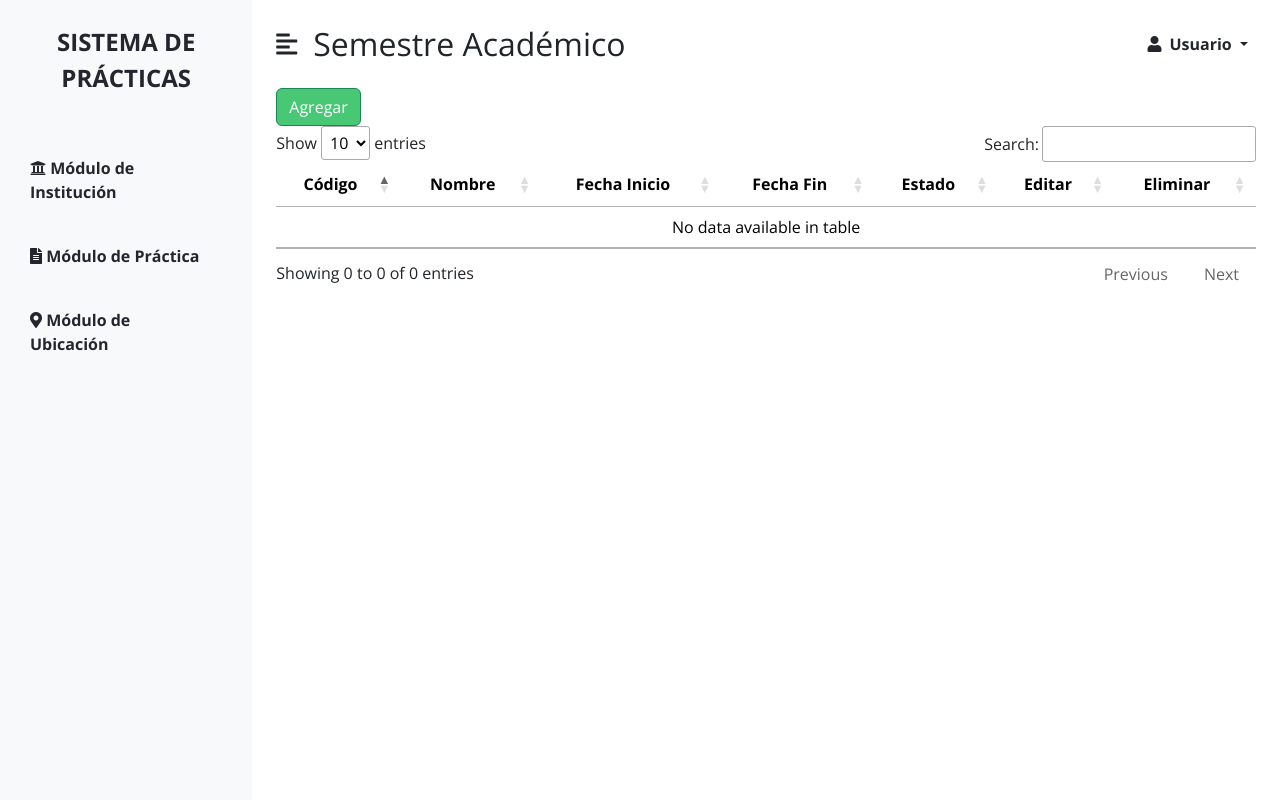
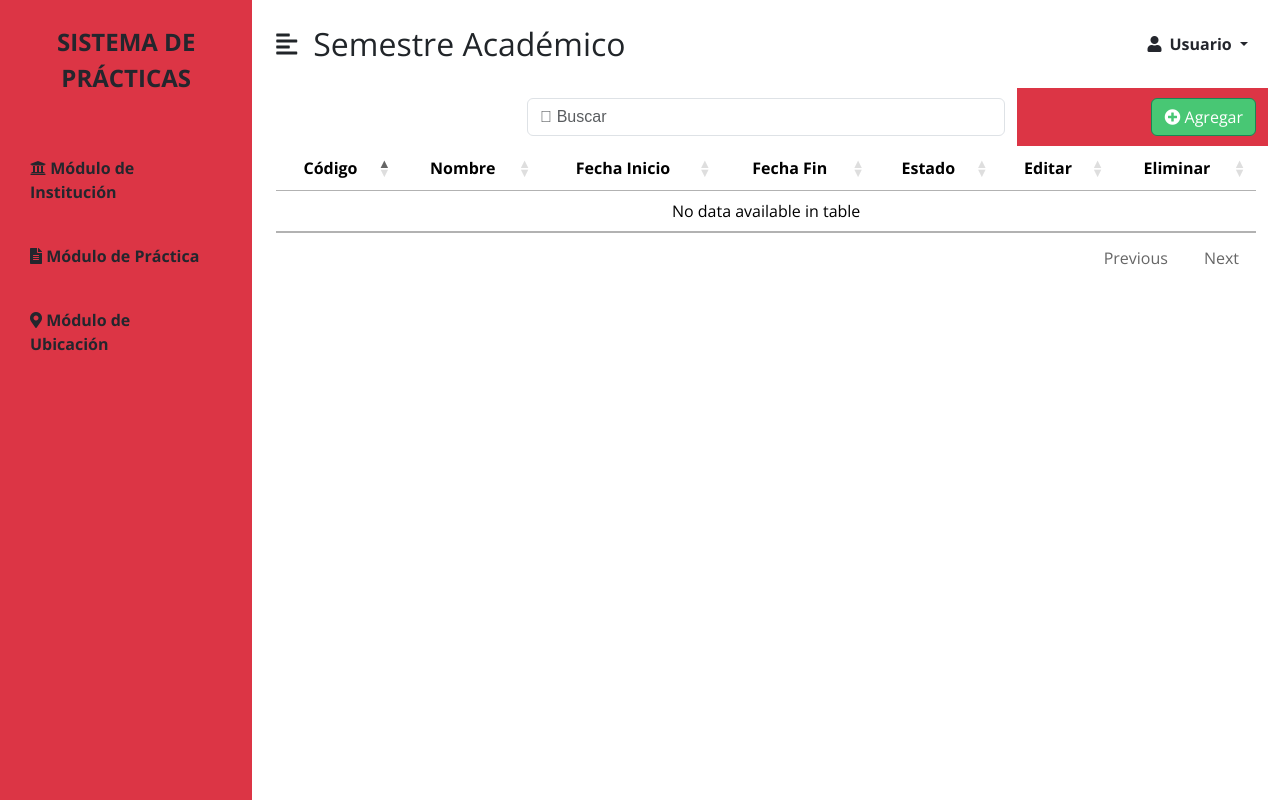
Before and after one commit to AngelAld/proyecto_calidad, a Flask app: page /semestres in a window 1280 px wide. Run offline with Flask 3, Linux system fonts and the light colour scheme; data that the repository does not hold is empty; some libraries are stand-ins or nearby versions.

Commit message:
Busqueda

```diff
--- a/capaPresentacion/static/css/style.css
+++ b/capaPresentacion/static/css/style.css
@@ -2,10 +2,23 @@ body {
     font-family: 'Open Sans', sans-serif;
 }
 
+#searchbar {
+    font-family: Arial, FontAwesome
+}
+
+.pagination {
+    padding-top: 10px;
+}
+
+.above-table {
+    padding-top: 10px;
+    padding-bottom: 10px;
+}
+
 .flotante {
     position: fixed;
-    bottom: 7%;
-    left: 15%;
+    bottom: 5%;
+    right: 3%;
     border-radius: 50px;
     width: 55px;
     height: 55px;
@@ -83,19 +96,24 @@ body {
 @media (min-width: 960px) {
     #sidebar-wrapper {
         margin-left: 0;
+
     }
 
     #page-content-wrapper {
         min-width: 0;
         width: 100%;
+
     }
 
     #wrapper.toggled #sidebar-wrapper {
         margin-left: -15rem;
     }
+
+    .navbar {
+        background-color: #DC3545;
+    }
 }
 
 .btn-success {
     background-color: #48C774;
-    /* Aquí puedes cambiar el color a tu preferencia */
 }
--- a/capaPresentacion/static/js/sidebar.js
+++ b/capaPresentacion/static/js/sidebar.js
@@ -5,17 +5,17 @@ toggleButton.onclick = function () {
     el.classList.toggle("toggled");
 };
 
+// Esto Causa problemas
+// sidebar.addEventListener("mouseover", function () {
+//     if (el.classList.contains("toggled")) {
+//         el.classList.toggle("toggler");
+//         el.classList.toggle("toggled");
+//     }
+// });
 
-sidebar.addEventListener("mouseover", function () {
-    if (el.classList.contains("toggled")) {
-        el.classList.toggle("toggler");
-        el.classList.toggle("toggled");
-    }
-});
-
-sidebar.addEventListener("mouseout", function () {
-    if (el.classList.contains("toggler")) {
-        el.classList.toggle("toggler");
-        el.classList.toggle("toggled");
-    }
-});
+// sidebar.addEventListener("mouseout", function () {
+//     if (el.classList.contains("toggler")) {
+//         el.classList.toggle("toggler");
+//         el.classList.toggle("toggled");
+//     }
+// });
--- a/templates/maestra/scripts.html
+++ b/templates/maestra/scripts.html
@@ -12,5 +12,10 @@
             [10, 25, 50, -1],
             [10, 25, 50, 'All'],
         ],
+        dom: 'tp',
+    });
+
+    $('#searchbar').on('keyup', function () {
+        table.search(this.value).draw();
     });
 </script>
--- a/templates/maestra/sidebar.html
+++ b/templates/maestra/sidebar.html
@@ -1,17 +1,18 @@
-<div class="bg-light" id="sidebar-wrapper">
-  <div class="sidebar-heading text-center py-4 second-text fs-4 fw-bold text-uppercase">
+<div class="bg-danger" id="sidebar-wrapper">
+  <div class="sidebar-heading text-center py-4 second-text fs-4 fw-bolder text-uppercase">
     <a class="second-text" href="{{url_for('inicio')}}">Sistema de Prácticas</a>
   </div>
   <div class="list-group list-group-flush my-3">
     <a href="#moduloInstitucion" data-bs-toggle="collapse" aria-expanded="false"
-      class="list-group-item list-group-item-action bg-transparent second-text fw-bold"><i
+      class="list-group-item list-group-item-action bg-transparent second-text fw-bolder"><i
         class="fas fa-university"></i>
       <span class="d-none d-sm-inline">Módulo de Institución</span></a>
     <ul class="collapse list-unstyled" id="moduloInstitucion">
       <li><a class="list-group-item list-group-item-action bg-transparent second-text" href="#">Facultad</a></li>
       <li><a class="list-group-item list-group-item-action bg-transparent second-text" href="#">Escuela Profesional</a>
       </li>
-      <li><a class="list-group-item list-group-item-action bg-transparent second-text" href="#">Plan de estudio</a></li>
+      <li><a class="list-group-item list-group-item-action bg-transparent second-text" href="#">Plan de estudio</a>
+      </li>
       <li><a class="list-group-item list-group-item-action bg-transparent second-text" href="#">Línea de desarrollo</a>
       </li>
       <li><a class="list-group-item list-group-item-action bg-transparent second-text"
@@ -22,7 +23,8 @@
       </li>
     </ul>
     <a href="#moduloPractica" data-bs-toggle="collapse" aria-expanded="false"
-      class="list-group-item list-group-item-action bg-transparent second-text fw-bold"><i class="fas fa-file-alt"></i>
+      class="list-group-item list-group-item-action bg-transparent second-text fw-bolder"><i
+        class="fas fa-file-alt"></i>
       <span class="d-none d-sm-inline">Módulo de Práctica</span></a>
     <ul class="collapse list-unstyled" id="moduloPractica">
       <li><a class="list-group-item list-group-item-action bg-transparent second-text" href="#">Práctica</a></li>
@@ -43,7 +45,7 @@
       </li>
     </ul>
     <a href="#moduloUbicacion" data-bs-toggle="collapse" aria-expanded="false"
-      class="list-group-item list-group-item-action bg-transparent second-text fw-bold"><i
+      class="list-group-item list-group-item-action bg-transparent second-text fw-bolder"><i
         class="fas fa-map-marker-alt"></i>
       <span class="d-none d-sm-inline">Módulo de Ubicación</span></a>
     <ul class="collapse list-unstyled" id="moduloUbicacion">
--- a/templates/semestre/semestres.html
+++ b/templates/semestre/semestres.html
@@ -5,7 +5,18 @@
 <section class="section">
   <div class="columns">
     <div class="col">
-      <a href="{{url_for('formulario_agregar_semestre')}}" class="btn btn-success">Agregar</a>
+      <div class="row">
+        <div class="col d-none d-lg-block above-table">
+        </div>
+        <div class="col-md-6 text-end above-table">
+          <input id="searchbar" class="form-control" type="text" placeholder="&#xF002; Buscar">
+        </div>
+        <div class="col text-end bg-danger above-table">
+          <a href="{{url_for('formulario_agregar_semestre')}}" class="btn btn-success"><i
+              class="fas fa-plus-circle"></i>&nbsp;Agregar</a>
+        </div>
+      </div>
+
       <table class="table" id="tablita">
         <thead>
           <tr>
@@ -29,7 +40,7 @@
               <form action="{{url_for('actualizar_estado')}}" method="POST" class="actualizar_estado">
                 <input type="hidden" name="id" value="{{semestre[0]}}">
                 <input type="hidden" name="estado" value="{{semestre[4]}}">
-                <button type="button" class="estado btn ls-button {% if semestre[4]=="A" %}btn-primary{% else
+                <button type="button" class="estado btn ls-button {% if semestre[4]=='A' %}btn-primary{% else
                   %}btn-danger{% endif %}">{% if semestre[4]
                   == "A" %}
                   <i class="bi bi-check-square-fill"></i>
```
